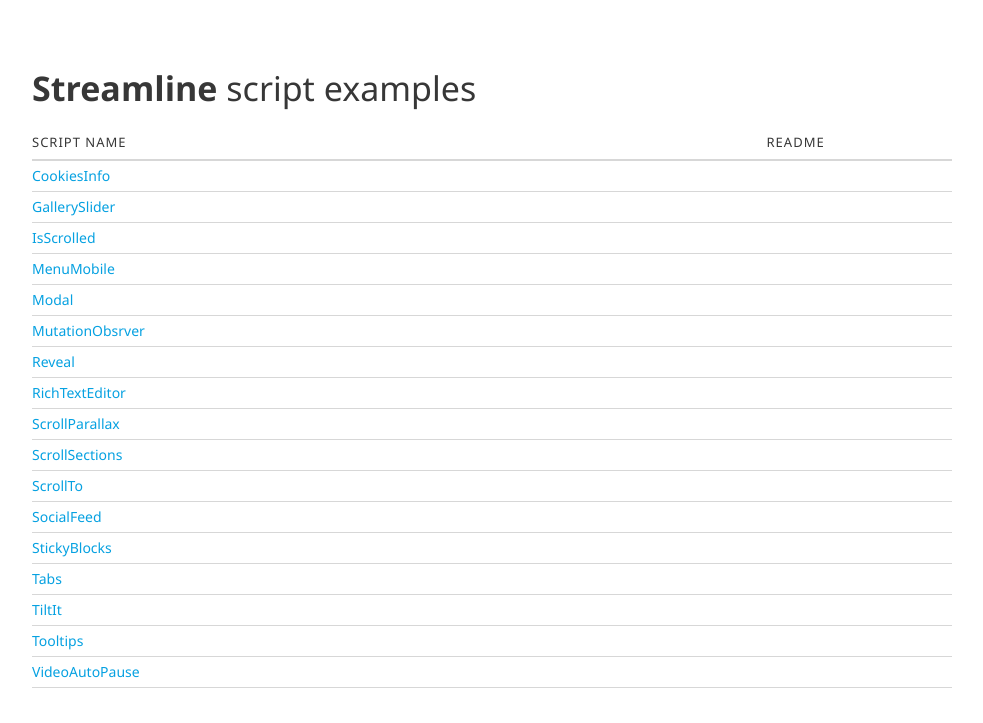
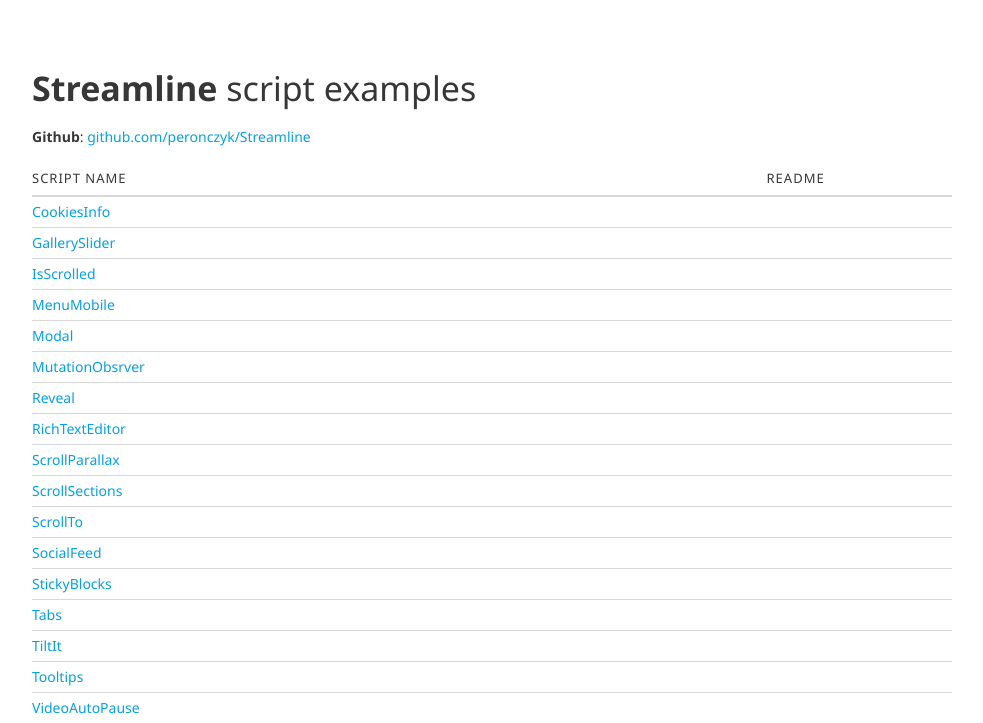
Before and after one commit to peronczyk/PLON, a PHP site: page / in a window 1280 px wide. Shown: the top 723 px of the page, without its empty margins (148-1131 px from the left). Run offline with PHP 8.4, Linux system fonts and the light colour scheme; style sheets or scripts are compiled from the project's sources.

Commit message:
Link to github added to examples home page

```diff
--- a/index.php
+++ b/index.php
@@ -13,6 +13,7 @@
 	<div class="l-Wrapper">
 		<div class="l-Inner">
 			<h1><strong>Streamline</strong> script examples</strong></h1>
+			<p><strong>Github</strong>: <a href="https://github.com/peronczyk/Streamline" target="_blank">github.com/peronczyk/Streamline</a></p>
 
 			<table class="u-Lines_horizontal">
 				<thead>
```
